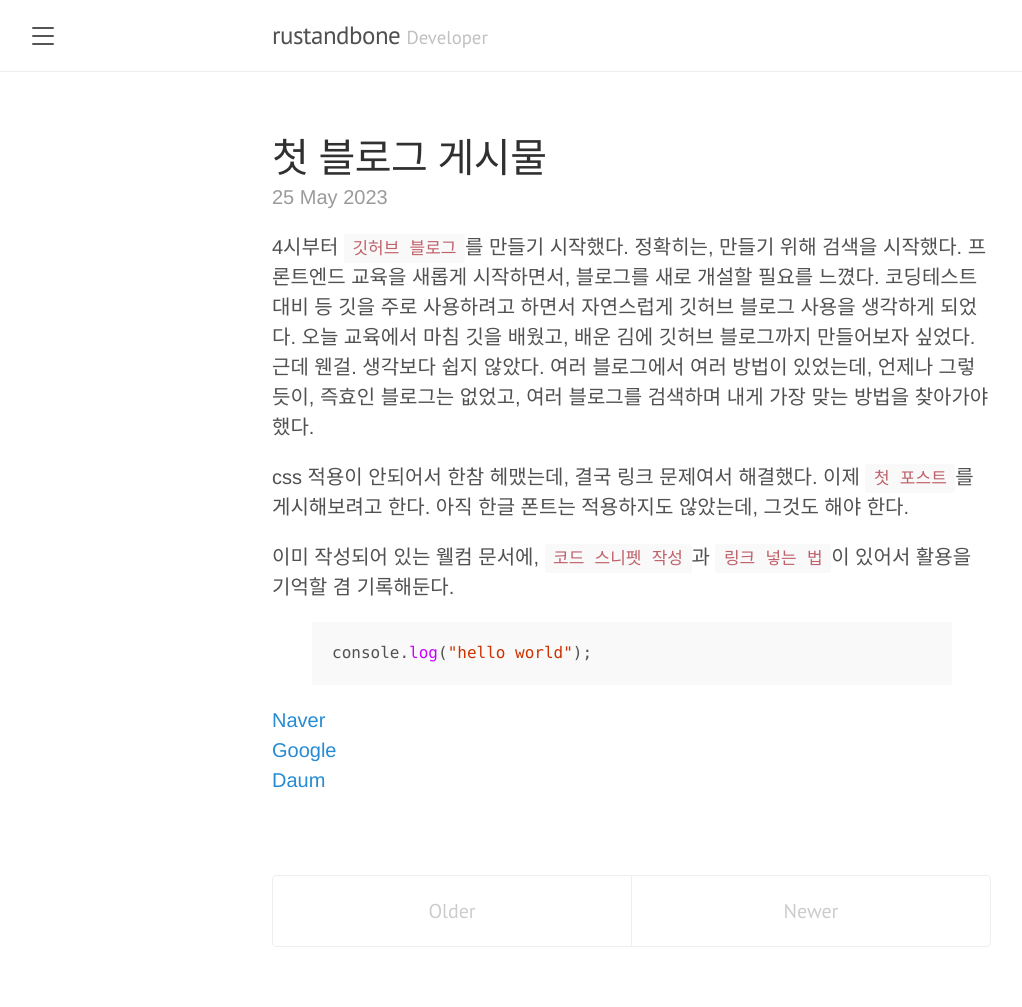
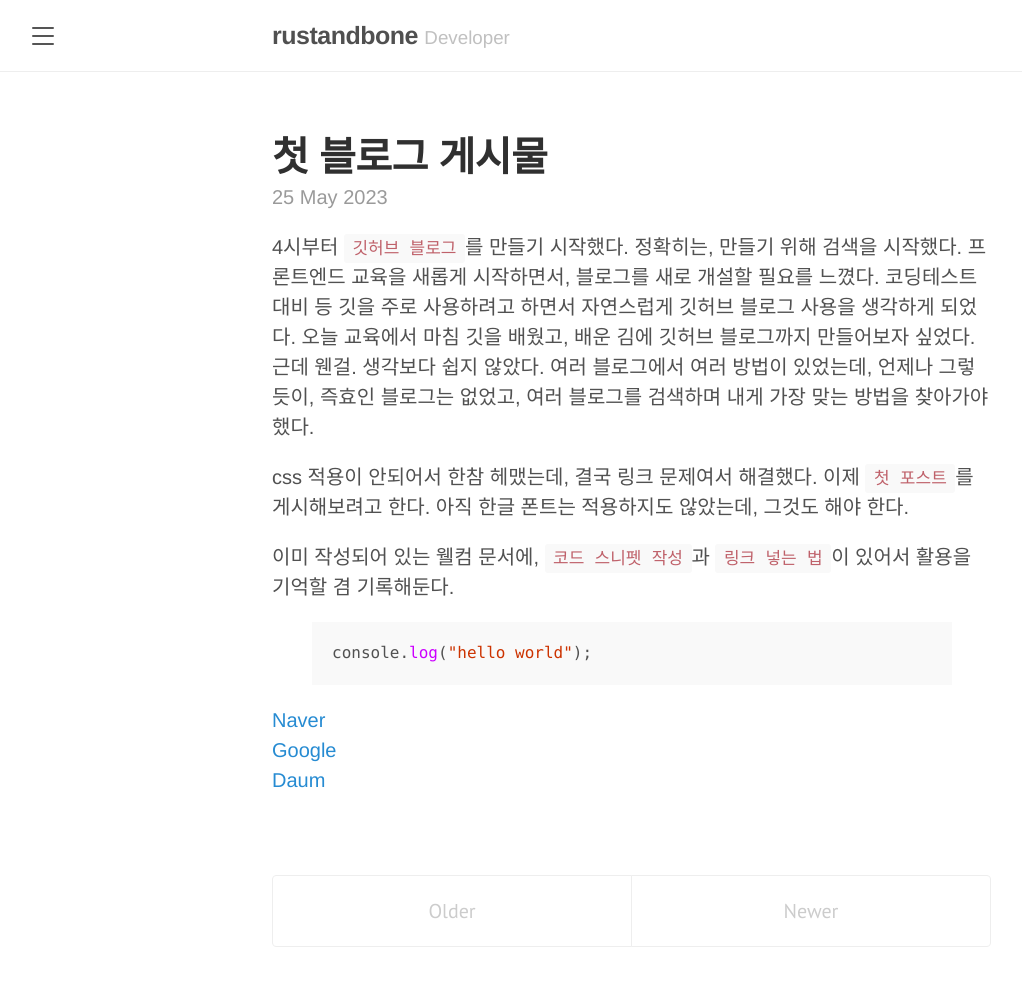
Before and after one commit to rustandbone/dev_blog, a Jekyll site: the page built from index.html, in a window 1280 px wide. Shown: the whole page, without its empty margins (8-1030 px from the left). Built offline with Jekyll 4.4.1, drawn with Linux system fonts in a browser that asks for light colours; the list of posts is cut into pages by our own code.

Commit message:
font fix

```diff
--- a/public/css/lanyon.css
+++ b/public/css/lanyon.css
@@ -47,13 +47,20 @@
 @font-face {
   font-family: "NotoSansKR";
   src: url("github.io/public/fonts/NotoSansKR-Medium") format("otf");
-  unicode-range: U+0020-007E;
+  unicode-range: U+AC00-D7A3;
+  font-style: normal;
+}
+
+@font-face {
+  font-family: "PT Serif", Georgia, "Times New Roman", serif;
+  src: local("PT Serif"), local(Georgia);
+  unicode-range: U+0041-005A, U+0061-007A;
   font-style: normal;
 }
 
 h1, h2, h3, h4, h5, h6 {
-  font-family: "PT Sans", Helvetica, Arial, sans-serif;
-  font-weight: 400;
+  /* font-family: "PT Sans", Helvetica, Arial, sans-serif;
+  font-weight: 400; */
   color: #313131;
   letter-spacing: -.025rem;
 }
```
